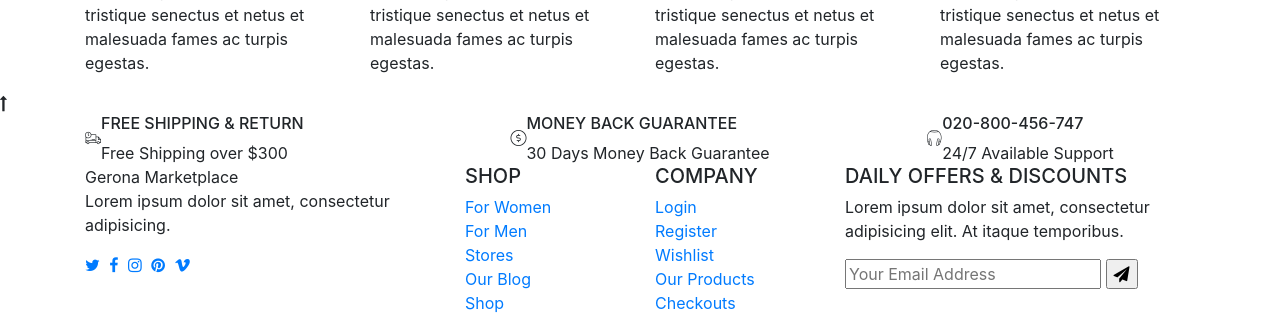
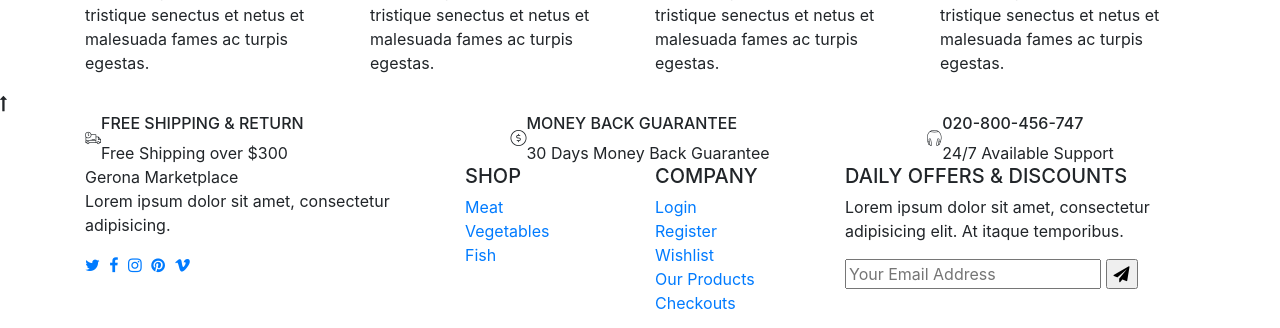
Before and after one commit to AironBOBO/onlinemeat, a CodeIgniter app: page /phpmail/index.php/about/index in a window 1280 px wide. Shown: the part 1416-1744 px from the top of the page. Run offline with CodeIgniter, Linux system fonts and the light colour scheme; data that the repository does not hold is empty; some libraries are stand-ins or nearby versions.

Commit message:
Change name

```diff
--- a/application/views/template/elements/footer.php
+++ b/application/views/template/elements/footer.php
@@ -92,11 +92,9 @@
         <div class="site-links col-lg-2 col-md-6">
           <h5 class="text-uppercase">Shop</h5>
           <ul class="list-unstyled">
-            <li> <a href="#">For Women</a></li>
-            <li> <a href="#">For Men</a></li>
-            <li> <a href="#">Stores</a></li>
-            <li> <a href="#">Our Blog</a></li>
-            <li> <a href="#">Shop</a></li>
+            <li> <a href="#">Meat</a></li>
+            <li> <a href="#">Vegetables</a></li>
+            <li> <a href="#">Fish</a></li>
           </ul>
         </div>
         <div class="site-links col-lg-2 col-md-6">
@@ -126,7 +124,7 @@
     <div class="container">
       <div class="row d-flex align-items-center">
         <div class="text col-md-6">
-          <p>&copy; 2017 <a href="https://ondrejsvestka.cz/" target="_blank">Ondrej Svestka </a> All rights reserved.</p>
+          <p>&copy; 2017 <a href="#" target="_blank">Gerona Marketplace </a> All rights reserved.</p>
         </div>
         <div class="payment col-md-6 clearfix">
           <ul class="payment-list list-inline-item pull-right">
```
